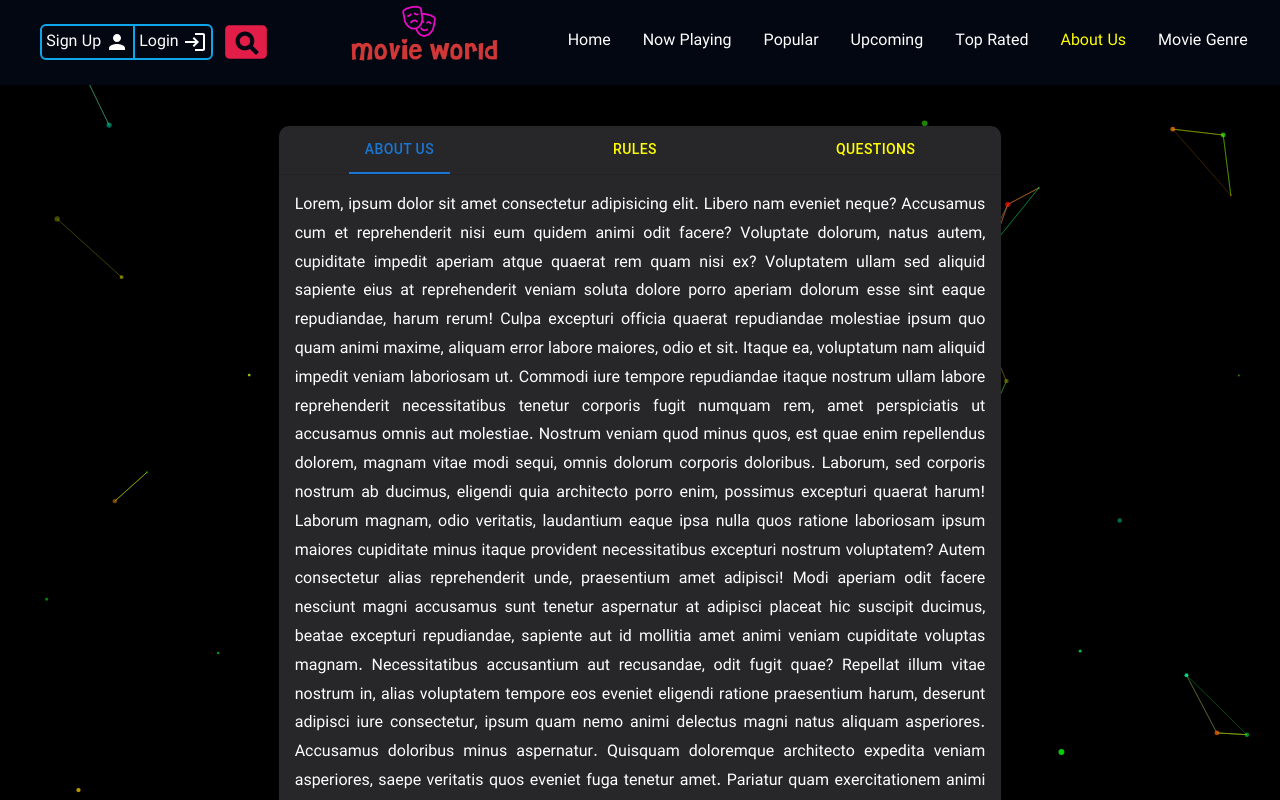
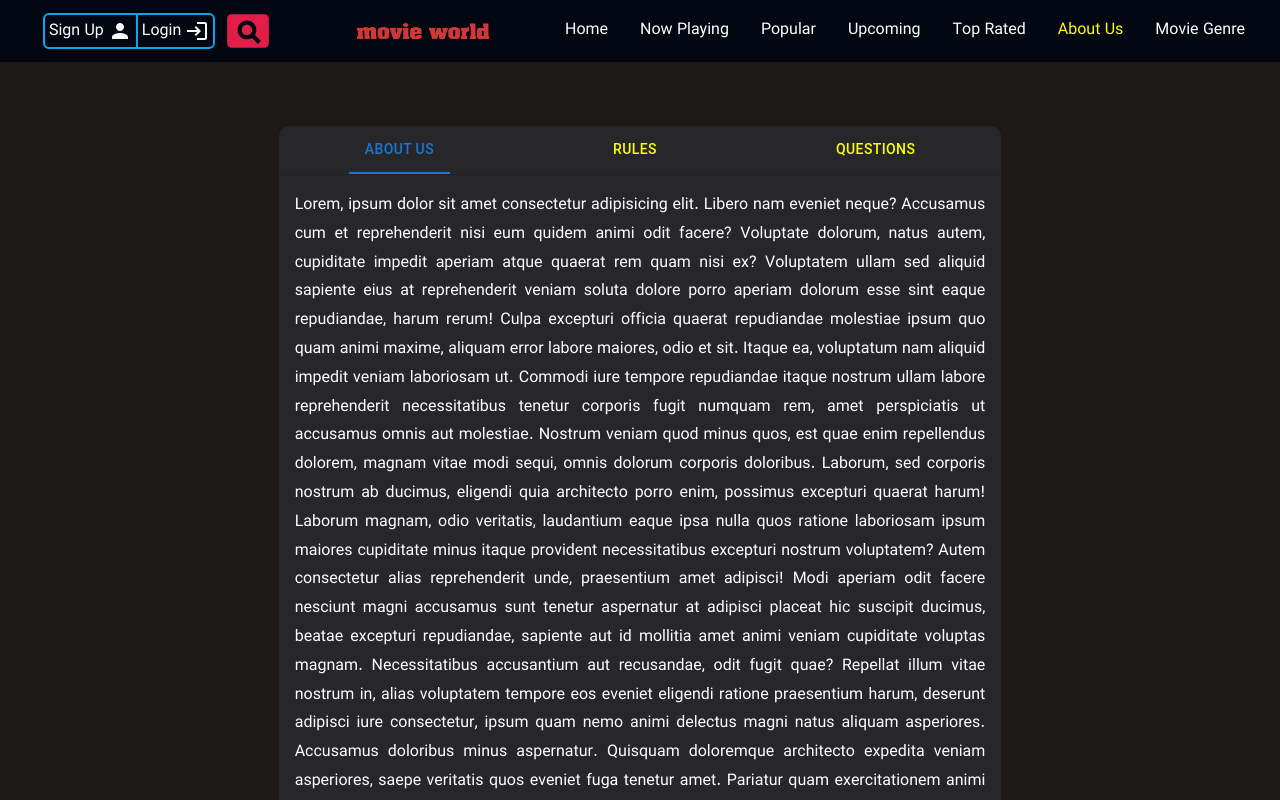
Before and after one commit to sajadjamali/movie-world-v2, a Next.js app: page /aboutUs in a window 1280 px wide. Shown: the top 800 px of the page. Built offline with nearby package versions, Linux system fonts and the light colour scheme.

Commit message:
performance about page 1

```diff
--- a/src/app/(main)/aboutUs/page.tsx
+++ b/src/app/(main)/aboutUs/page.tsx
@@ -1,12 +1,11 @@
 "use client"
-import Tabs from '@mui/material/Tabs';
+import { useState } from 'react';
 import Tab from '@mui/material/Tab';
 import Box from '@mui/material/Box';
-import { useState } from 'react';
+import Tabs from '@mui/material/Tabs';
+import TabPanel from '@/components/TabPanel';
 import { useMediaQuery } from '@mui/material';
 import MyAccordion from '@/components/muiComponents/MyAccordion';
-import TabPanel from '@/components/TabPanel';
-import Particle from '@/components/animation/Particle';
 
 const Page = () => {
 
@@ -19,7 +18,6 @@ const Page = () => {
 
     return (
         <div className='px-3 py-10 min-[400px]:w-11/12 md:w-9/12 lg:w-7/12 mx-auto'>
-            <Particle />
             <Box sx={{ backgroundColor: '#27272a', color: 'white', borderRadius: '10px', zIndex: 100 }}>
                 <Box sx={{ borderBottom: 1, borderColor: 'divider' }}>
                     <Tabs
--- a/src/layout/Header.tsx
+++ b/src/layout/Header.tsx
@@ -10,13 +10,12 @@ import SearchBox from './SearchBox';
 import { usePathname } from 'next/navigation';
 import GenreList from '@/components/GenreList';
 
-
 const Header: React.FC = () => {
 
     const pathname = usePathname();
 
     return (
-        <div className="bg-gray-950 w-full fixed top-0 z-50 pb-1 pt-2 ps-2 min-[350px]:px-5 lg:p-0 flex items-center justify-between lg:justify-around">
+        <div className="bg-gray-950 w-full fixed top-0 z-50 py-2 ps-2 min-[350px]:px-5 lg:p-0 flex items-center justify-between lg:justify-around">
             <div className='flex items-center space-x-2'>
                 <Profile />
                 <div className='hidden lg:block'>
@@ -24,10 +23,10 @@ const Header: React.FC = () => {
                 </div>
             </div>
             <Image
-                className="w-auto lg:w-40"
+                className="w-auto h-10 lg:w-36"
                 src="/assets/imgs/logo.png"
                 width={100}
-                height={15}
+                height={100}
                 alt="not found"
             />
             <div id="hambergerMenu" className="hover:text-yellow-500 lg:hidden">
```
Also changed, not shown: public/assets/imgs/logo.png.
